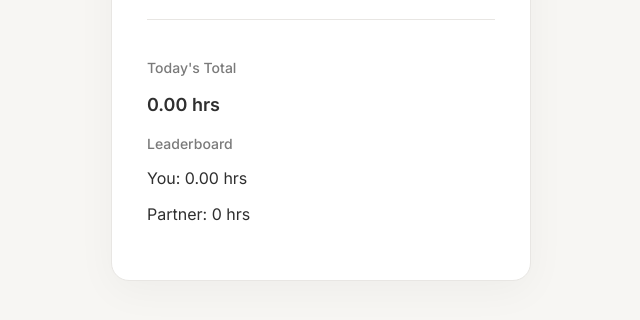
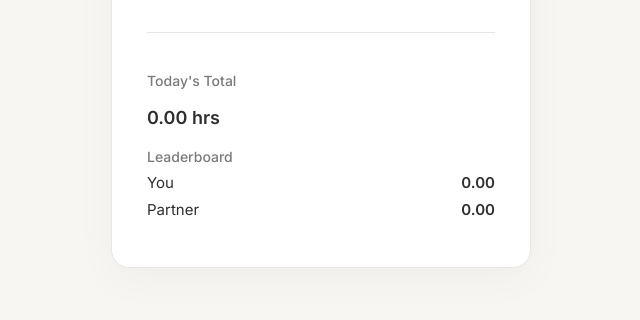
Before and after one commit to venomdj/OSHUDEV, a plain HTML site: page index.html in a window 1280 px wide. Shown: the part 388-708 px from the top of the page, without its empty margins (319-959 px from the left). Drawn offline with Linux system fonts and the light colour scheme.

Commit message:
Update index.html

```diff
--- a/index.html
+++ b/index.html
@@ -23,9 +23,16 @@
       <p id="todayTotal">0 hrs</p>
 
       <h3>Leaderboard</h3>
-      <p>You: <span id="youHours">0</span> hrs</p>
-      <p>Partner: <span id="partnerHours">0</span> hrs</p>
-    </div>
+
+<div class="leaderboard-row">
+  <span>You</span>
+  <span class="highlight" id="youHours">0.00</span>
+</div>
+
+<div class="leaderboard-row">
+  <span>Partner</span>
+  <span class="highlight" id="partnerHours">0.00</span>
+</div>
   </div>
 
   <!-- Firebase (Compat Version) -->
```
